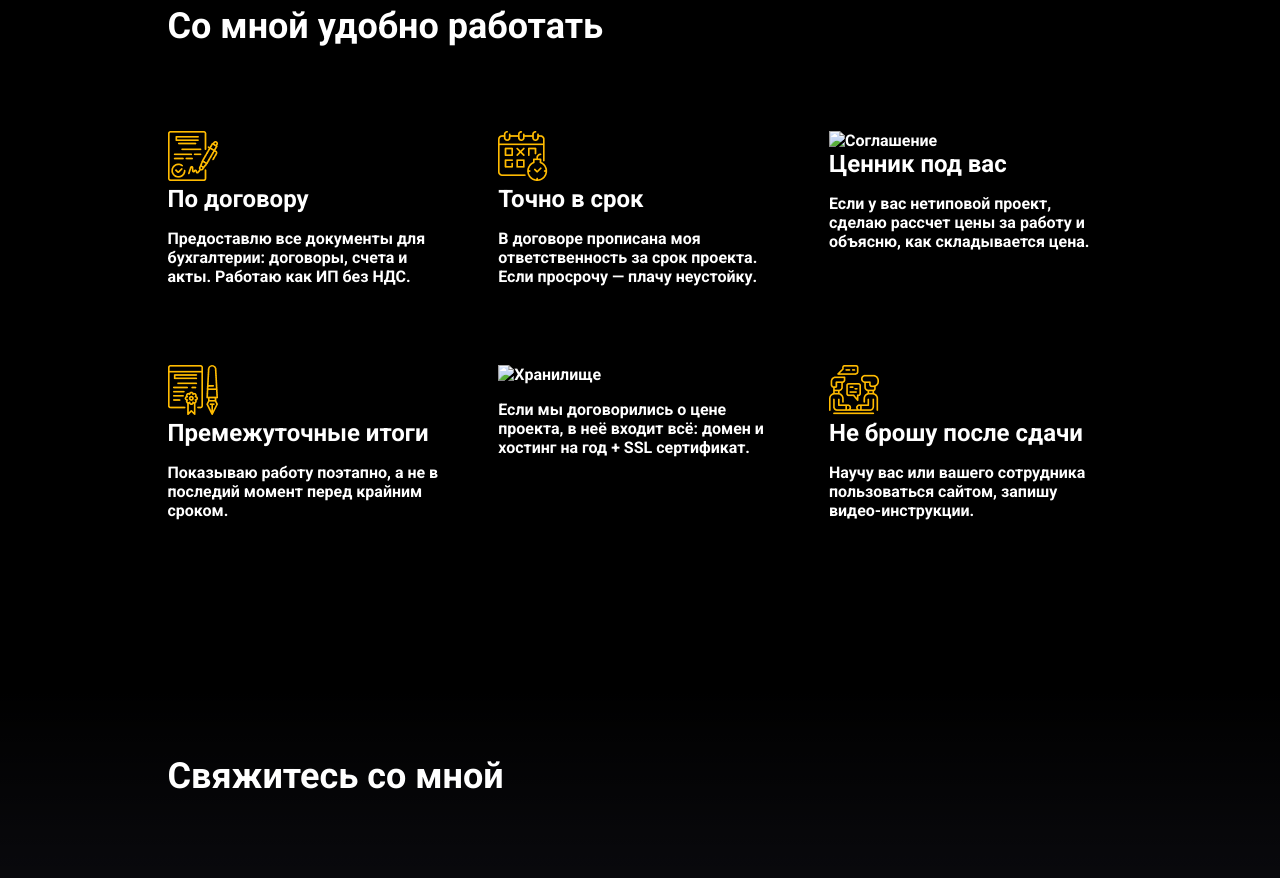
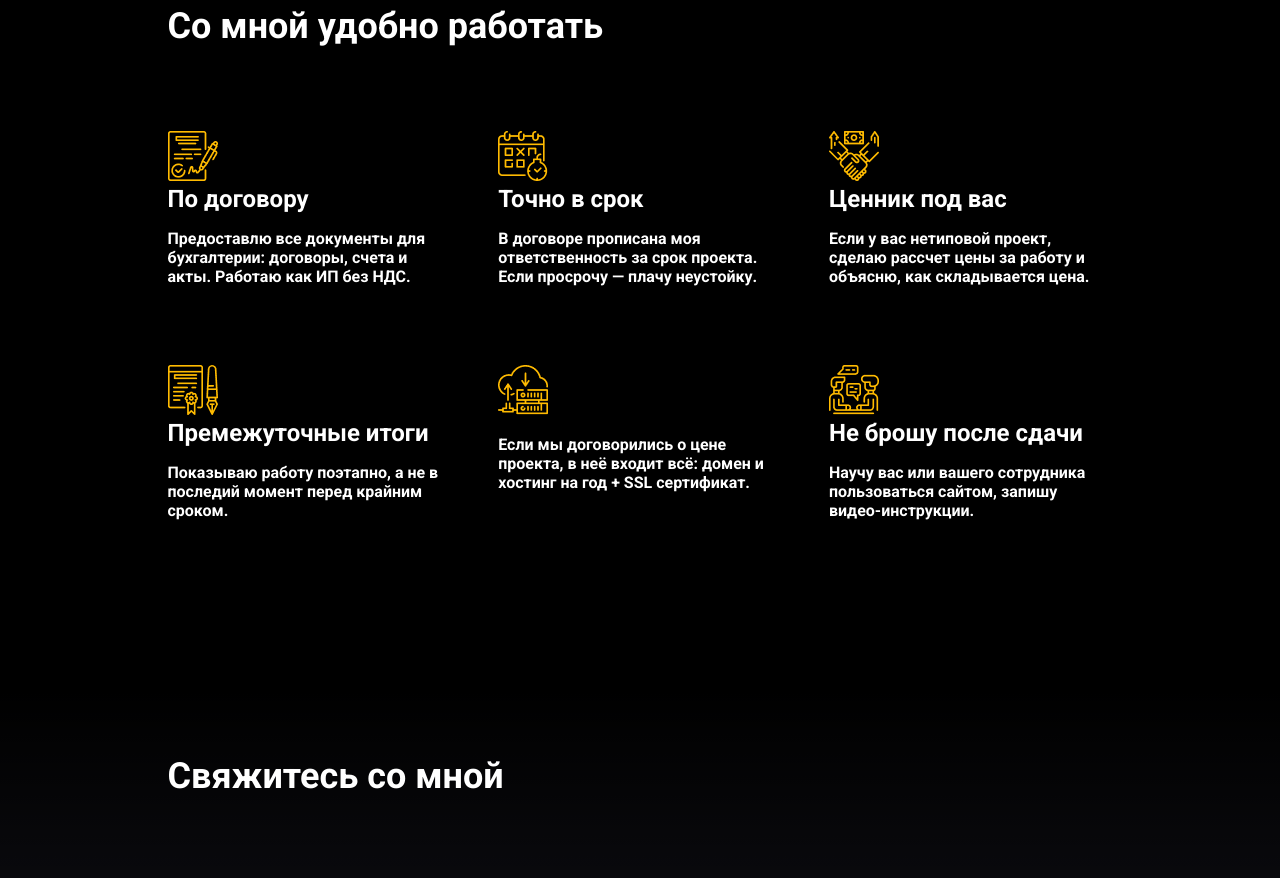
Before and after one commit to SeregaVolovoy/LandingPage, a plain HTML site: page index.html in a window 1280 px wide. Shown: the part 780-1658 px from the top of the page. Drawn offline with Linux system fonts and the light colour scheme.

Commit message:
Update index.html

```diff
--- a/index.html
+++ b/index.html
@@ -60,7 +60,7 @@
                     <p class="features-text">В договоре прописана моя  ответственность за срок проекта. Если просрочу — плачу неустойку. </p>
                 </div>
                 <div class="features-item">
-                    <img src="img/feature-items/agreement-img.png" alt="Соглашение" class="features-img">
+                    <img src="feature-items/agreement-img.png" alt="Соглашение" class="features-img">
                         <h3 class="features-title">Ценник под вас</h3>
                         <p class="features-text">Если у вас нетиповой проект, сделаю рассчет цены за работу и объясню, как складывается цена.</p>
                 </div>
@@ -70,7 +70,7 @@
                     <p class="features-text">Показываю работу поэтапно, а не в последий момент перед крайним сроком. </p>
                 </div>
                 <div class="features-item">
-                    <img src="img/feature-items/storage-img.png" alt="Хранилище" class="features-img">
+                    <img src="feature-items/storage-img.png" alt="Хранилище" class="features-img">
                     <p class="features-text">Если мы договорились о цене проекта, в неё входит всё: домен и хостинг на год + SSL сертификат.</p>
                 </div>
                 <div class="features-item">
```
